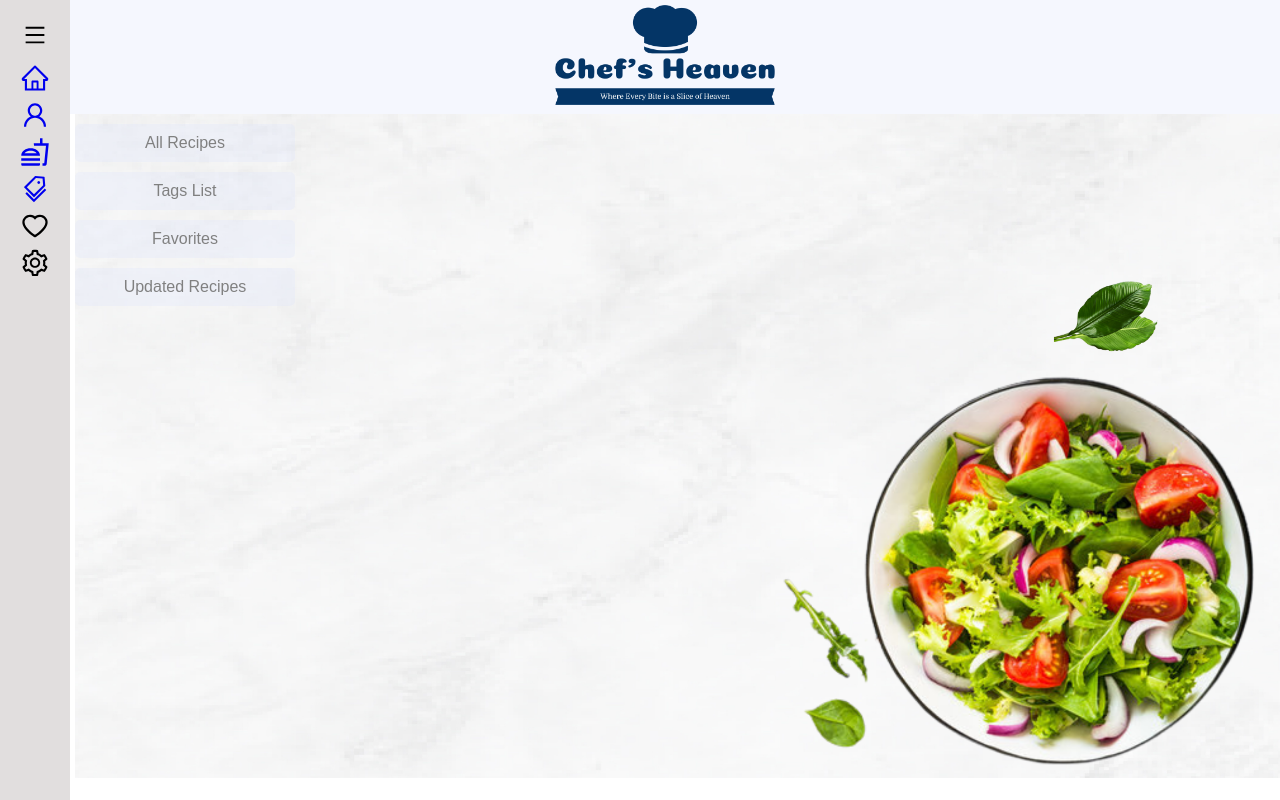
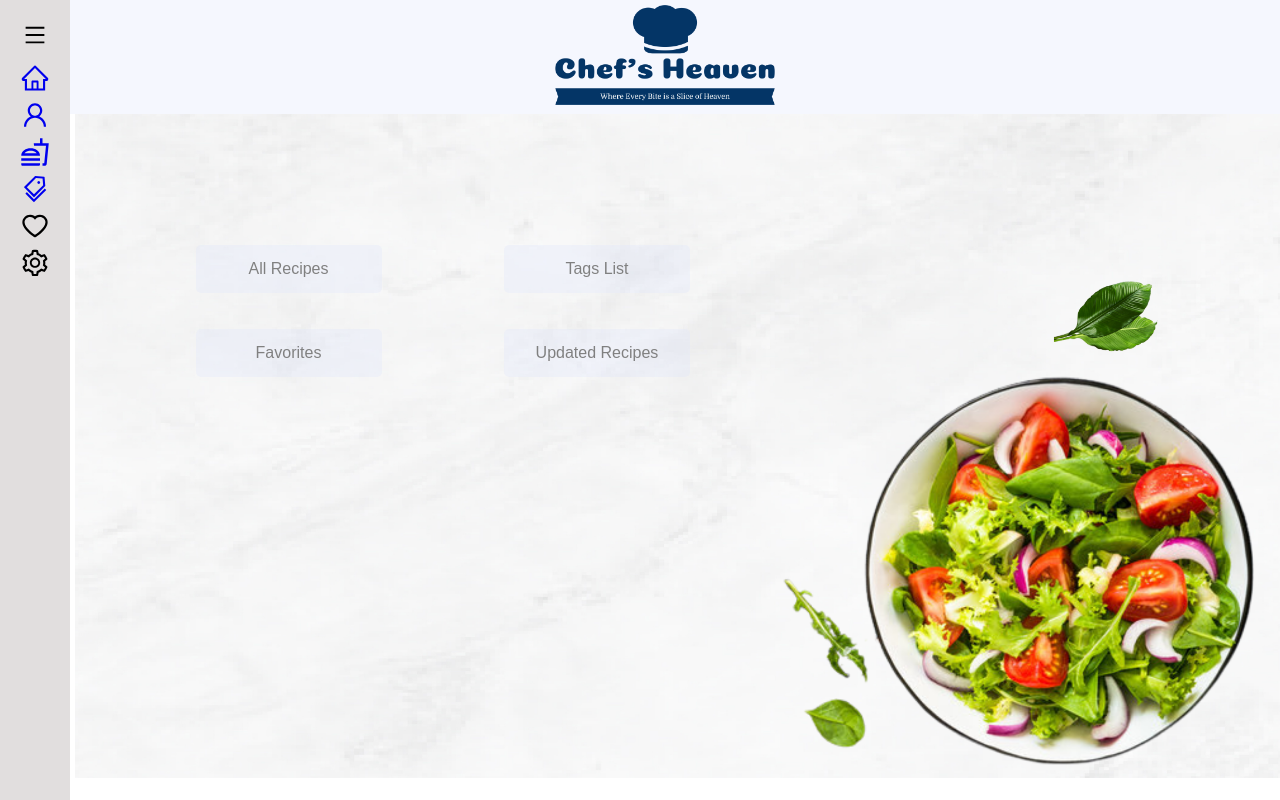
Before and after one commit to CodeSpace-Academy/ASE_2023_GROUP_E, a Next.js app: page / in a window 1280 px wide. Built offline with nearby package versions, Linux system fonts and the light colour scheme.

Commit message:
home page respons

```diff
--- a/component/home-page/HomeWithBackground.js
+++ b/component/home-page/HomeWithBackground.js
@@ -1,7 +1,6 @@
 import React from 'react';
 import Head from 'next/head';
 import Link from 'next/link';
-import Image from 'next/image';
 import classes from './HomeWithBackground.module.css'
 import { useRouter } from 'next/router';
 
--- a/component/home-page/HomeWithBackground.module.css
+++ b/component/home-page/HomeWithBackground.module.css
@@ -20,8 +20,29 @@
   border-radius: 5px;
   text-align: center;
   background-color: rgba(218, 224, 250, 0.277);
+  text-wrap: nowrap;
 }
 
-.logoimage{
-  text-align: center;
+.menu{
+  margin: 10%;
 }
+
+@media only screen and (max-width: 759px){
+ .backgroundImage{
+  background-position: 70%;
+ }
+}
+
+@media only screen and (min-width: 770px){
+ .menu{
+  display: grid;
+  grid-template-columns: 20% 20%;
+  gap: 12%;
+ }
+
+ .menu a{
+  padding: 15px;
+  width: 156px;
+  text-wrap: nowrap;
+ }
+}
```
